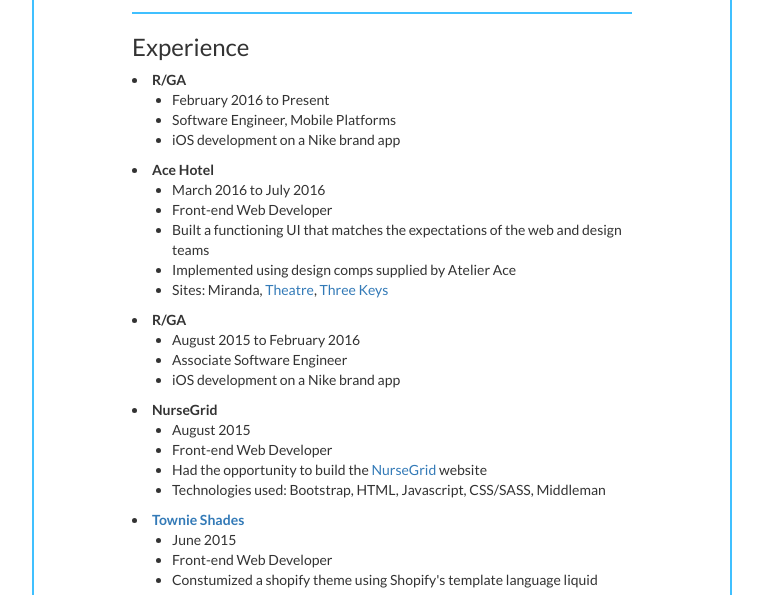
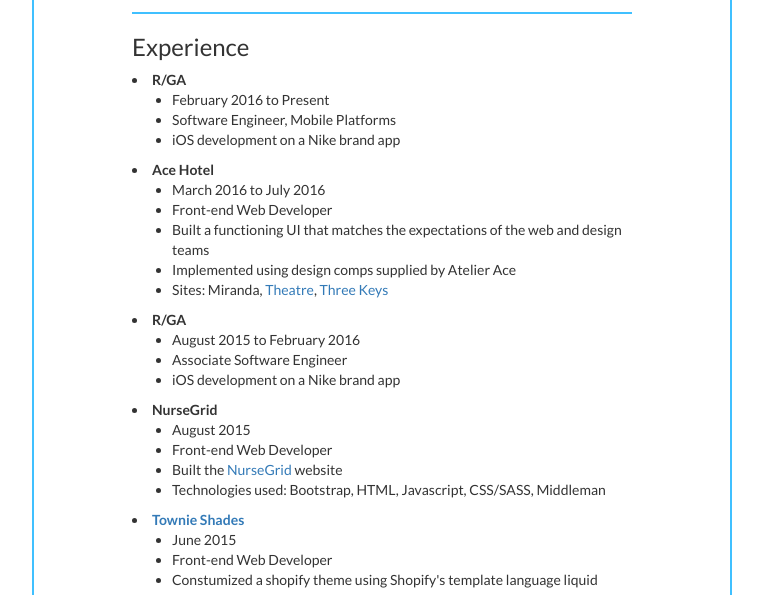
Before and after one commit to kbastien/Resume, a plain HTML site: page index.html in a window 1280 px wide. Shown: the part 205-800 px from the top of the page, without its empty margins (258-1021 px from the left). Drawn offline with Linux system fonts and the light colour scheme.

Commit message:
updated ngrid copy

```diff
--- a/index.html
+++ b/index.html
@@ -57,7 +57,7 @@
           <ul>
             <li>August 2015</li>
             <li>Front-end Web Developer</li>
-            <li>Had the opportunity to build the <a href="https://www.nursegrid.com" target='_blank'>NurseGrid</a> website</li>
+            <li>Built the <a href="https://www.nursegrid.com" target='_blank'>NurseGrid</a> website</li>
             <li>Technologies used: Bootstrap, HTML, Javascript, CSS/SASS, Middleman</li>
           </ul>
           <li><b><a href="https://www.townieshades.com" target='_blank'>Townie Shades</a></b></li>
```
